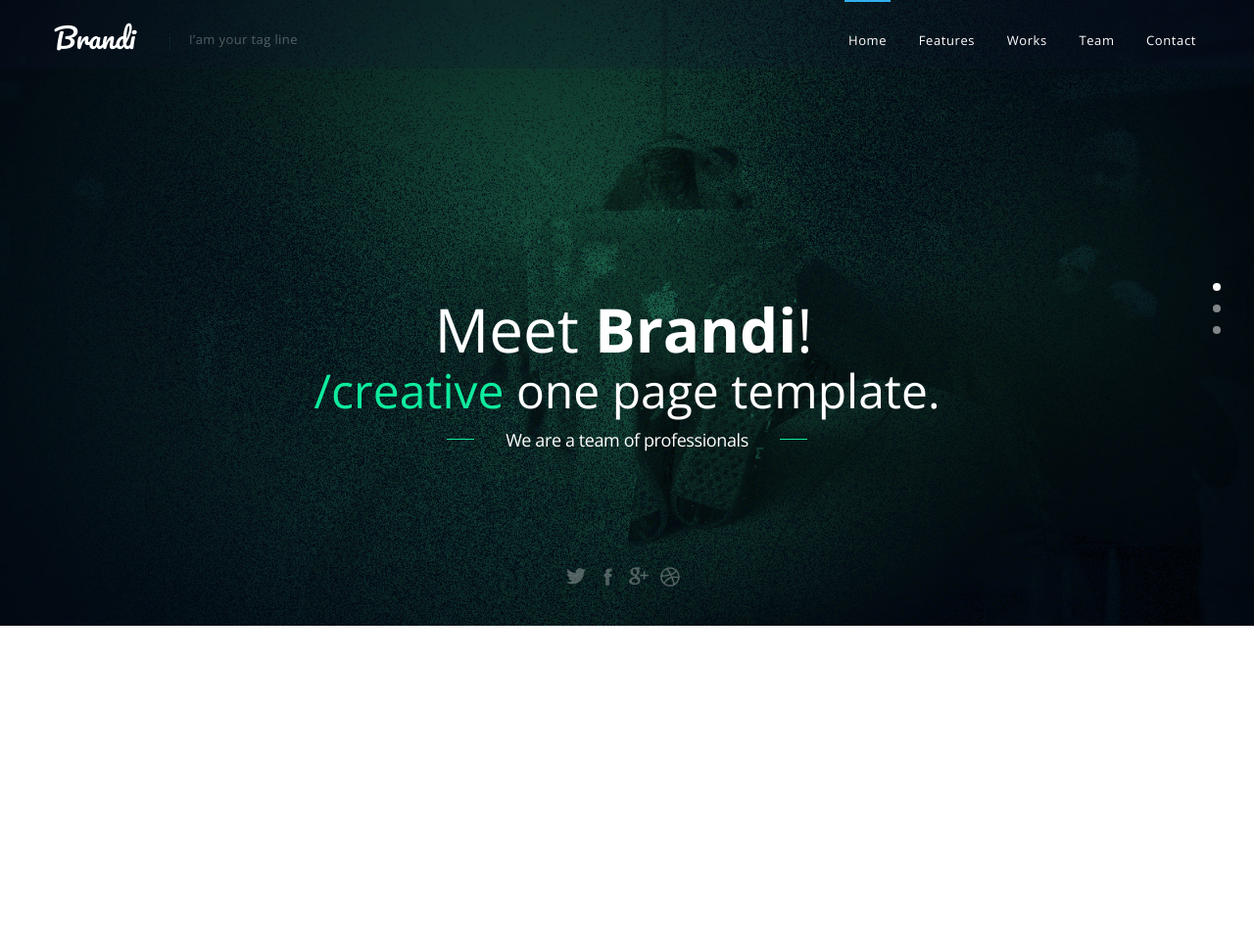
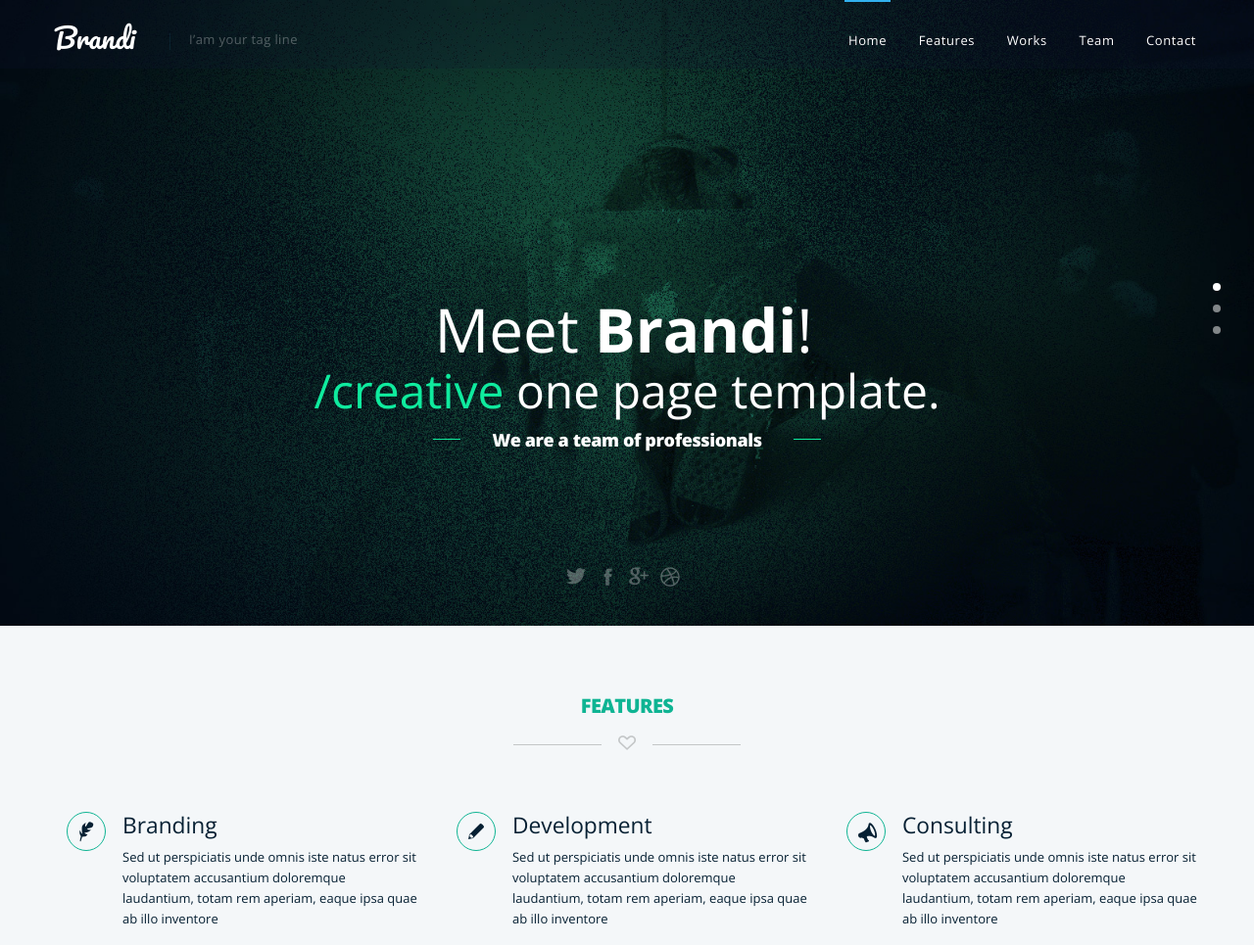
Before and after one commit to GulenkoAnastasia/Homework_16, a plain HTML site: page index.html in a window 1280 px wide. Shown: the whole page at 98% size. Before the commit the page ends 800 px from the top, so only its background shows below. Drawn offline with nearby package versions, Linux system fonts and the light colour scheme.

Commit message:
Final Task "Brandi", v-3

```diff
--- a/index.html
+++ b/index.html
@@ -62,17 +62,19 @@
             </div>
           </div>
           <div class="carousel-item">
-            <img src="images/second-slide-img.jpg" class="d-block w-100" alt="...">
+            <img src="images/second-slide-img.jpg" class="d-block w-100" alt="Image description">
             <div class="carousel-caption d-none d-md-block">
-              <h5>Second slide label</h5>
-              <p>Lorem ipsum dolor sit amet, consectetur adipiscing elit.</p>
+              <h1>Meet <em>Brandi</em>!</h1>
+              <span><em>/creative</em> one page template.</span>
+              <strong>We are a team of professionals</strong>
             </div>
           </div>
           <div class="carousel-item">
-            <img src="images/third-slide-item.jpg" class="d-block w-100" alt="...">
+            <img src="images/third-slide-item.jpg" class="d-block w-100" alt="Image description">
             <div class="carousel-caption d-none d-md-block">
-              <h5>Second slide label</h5>
-              <p>Lorem ipsum dolor sit amet, consectetur adipiscing elit.</p>
+              <h1>Meet <em>Brandi</em>!</h1>
+              <span><em>/creative</em> one page template.</span>
+              <strong>We are a team of professionals</strong>
             </div>
           </div>
         </div>
@@ -91,6 +93,37 @@
         <li><a class="icon-ico-google-plus" href="#"></a></li>
         <li><a class="icon-ico-dribble" href="#"></a></li>
       </ul>
+      <div class="container-fluid features-wrapper">
+        <h2>Features</h2>
+        <div>
+          <span class="icon-heart"></span>
+        </div>
+        <div class="container features d-flex g-0">
+          <div class="row">
+            <div class="col-4 ft-block">
+              <span class="icon-branding-icon"></span>
+              <div>
+                <h3>Branding</h3>
+                <p>Sed ut perspiciatis unde omnis iste natus error sit voluptatem accusantium doloremque laudantium, totam rem aperiam, eaque ipsa quae ab illo inventore</p>
+              </div>
+            </div>
+            <div class="col-4 ft-block">
+              <span class="icon-development-icon"></span>
+              <div>
+                <h3>Development</h3>
+                <p>Sed ut perspiciatis unde omnis iste natus error sit voluptatem accusantium doloremque laudantium, totam rem aperiam, eaque ipsa quae ab illo inventore</p>
+              </div>
+            </div>
+            <div class="col-4 ft-block">
+              <span class="icon-consulting-icon"></span>
+              <div>
+                <h3>Consulting</h3>
+                <p>Sed ut perspiciatis unde omnis iste natus error sit voluptatem accusantium doloremque laudantium, totam rem aperiam, eaque ipsa quae ab illo inventore</p>
+              </div>
+            </div>
+          </div>
+        </div>
+      </div>
 
 
 
--- a/scss/_custom.scss
+++ b/scss/_custom.scss
@@ -10,4 +10,13 @@ $line-height-base: 1.62;
 // $headings-line-height: 1.62;
 $font-family-sans-serif: "Open Sans", sans-serif;
 $h1-font-size: 62px;
-$teal: #0feb9e;
+$h2-font-size: 28px;
+$h2-font-size: 20px;
+$green: #0feb9e;
+$headings-padding-top: 70px;
+$headings-padding-bottom: 9px;
+$bg-light: #f4f7f9;
+$teal: #0eb493;
+$font-weight-bolder: 800;
+$icon-heart-color: #c3c6c7;
+$icon-heart-m-bottom: 35px;
--- a/scss/_styles.scss
+++ b/scss/_styles.scss
@@ -93,7 +93,7 @@ a {
 
     em {
       font-style: normal;
-      color: $teal;
+      color: $green;
     }
   }
   > strong {
@@ -105,7 +105,7 @@ a {
       content: "";
       height: 1px;
       width: 28px;
-      background: $teal;
+      background: $green;
       position: absolute;
       bottom: 50%;
       left: 0;
@@ -123,6 +123,7 @@ a {
   margin-top: -60px;
   margin-right: 28px;
   position: relative;
+  height: 44px;
   li {
     list-style-type: none;
     margin-right: 12px;
@@ -135,3 +136,77 @@ a {
     }
   }
 }
+.features-wrapper {
+  background: $bg-light;
+}
+h2 {
+  color: $teal;
+  font-weight: $font-weight-bolder;
+  text-align: center;
+  text-transform: uppercase;
+  padding-top: $headings-padding-top;
+  padding-bottom: $headings-padding-bottom;
+  letter-spacing: -0.6px;
+}
+h2 + div {
+  position: relative;
+  text-align: center;
+  margin-bottom: $icon-heart-m-bottom;
+  span {
+    color: $icon-heart-color;
+    font-size: 15px;
+  }
+  &:before,
+  &:after {
+    content: "";
+    width: 90px;
+    height: 1px;
+    background-color: $icon-heart-color;
+    position: absolute;
+    left: calc(50% - 116px);
+    bottom: 50%;
+  }
+  &:after {
+    left: initial;
+    right: calc(50% - 116px);
+  }
+}
+.features {
+  padding-top: 23px;
+  span {
+    height: 40px;
+    width: 40px;
+    min-width: 40px;
+    border-radius: 50%;
+    border: 1px solid $teal;
+    display: block;
+    position: relative;
+    margin-right: 17px;
+    &:before {
+      content: "\e904";
+      position: absolute;
+      left: calc(50% - 7px);
+      top: calc(50% - 10px);
+      font-size: 20px;
+    }
+  }
+  .icon-development-icon {
+    &:before {
+      content: "\e908";
+      left: calc(50% - 8px);
+      font-size: 16px;
+      top: calc(50% - 8px);
+    }
+  }
+  .icon-consulting-icon {
+    &:before {
+      content: "\e906";
+      left: calc(50% - 8px);
+      top: calc(50% - 9px);
+    }
+  }
+}
+.ft-block {
+  display: flex;
+  padding-left: 25px;
+}
```
Also changed, not shown: css/min/bootstrap.min.css, css/min/main.min.css.
